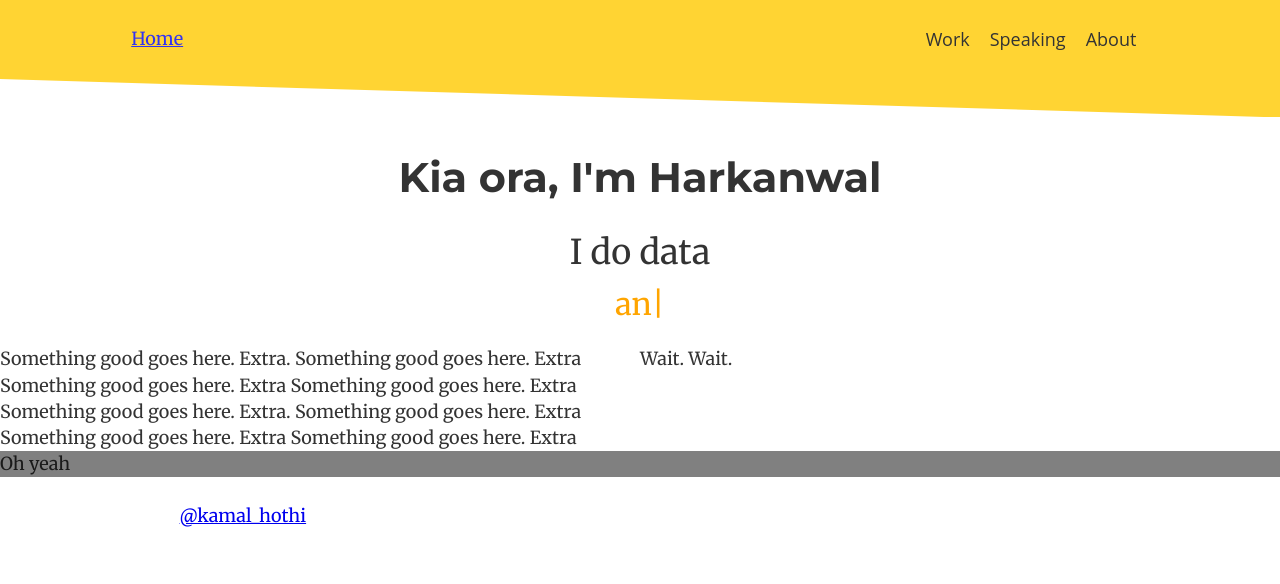
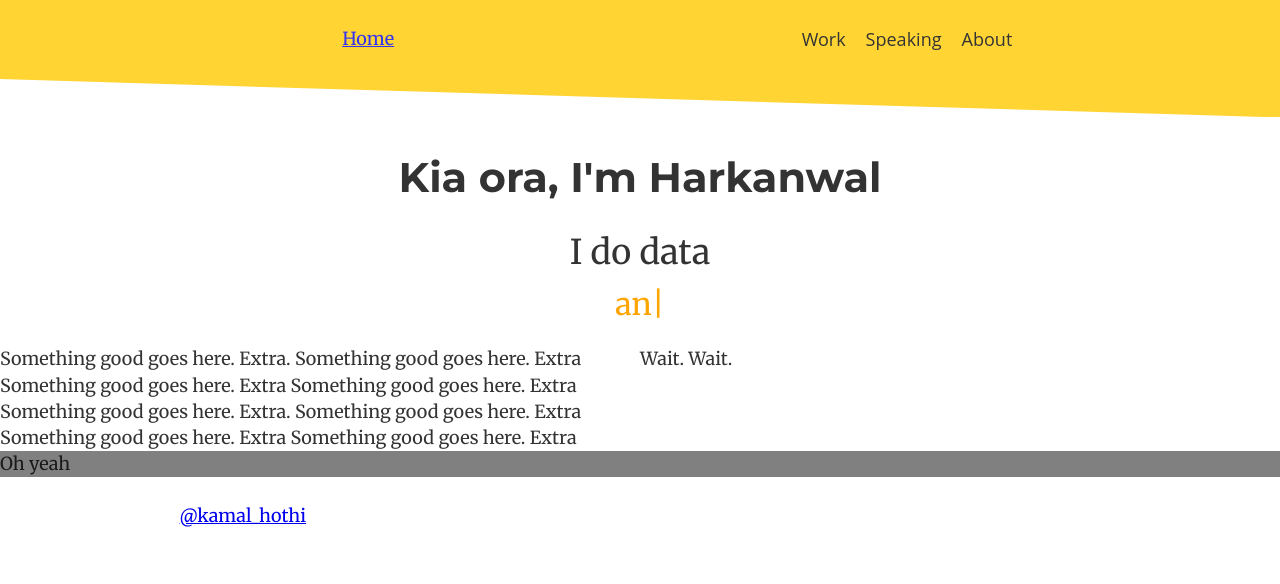
Before and after one commit to harkanwals/harkanwal_nz, a Gatsby site: page / in a window 1280 px wide. Built offline with nearby package versions, Linux system fonts and the light colour scheme; Gatsby itself is replaced by a stand-in of ours; some packages are replaced by stand-ins of ours.

Commit message:
Add media query for main nav above 1080px

```diff
--- a/src/components/header.js
+++ b/src/components/header.js
@@ -14,6 +14,10 @@ const MainNav = styled.nav`
   flex-directon: row;
   justify-content: space-between;
   width: 90%;
+  @media(min-width:1080px) {
+    width: 60%;
+    margin-left: 20%;
+  }
   ul {
     list-style: none;
     display: flex;
```
